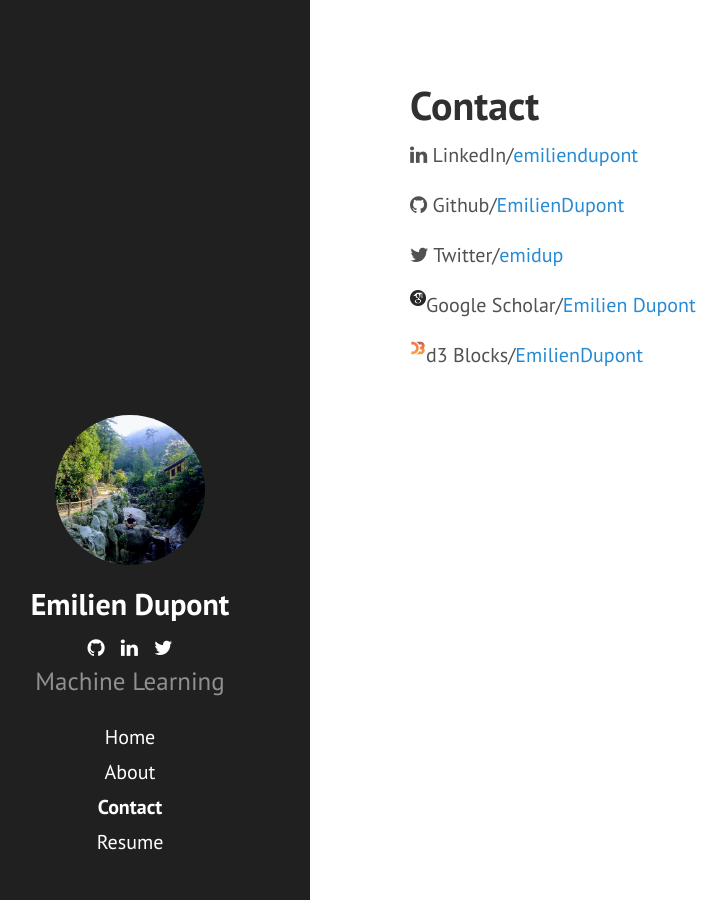
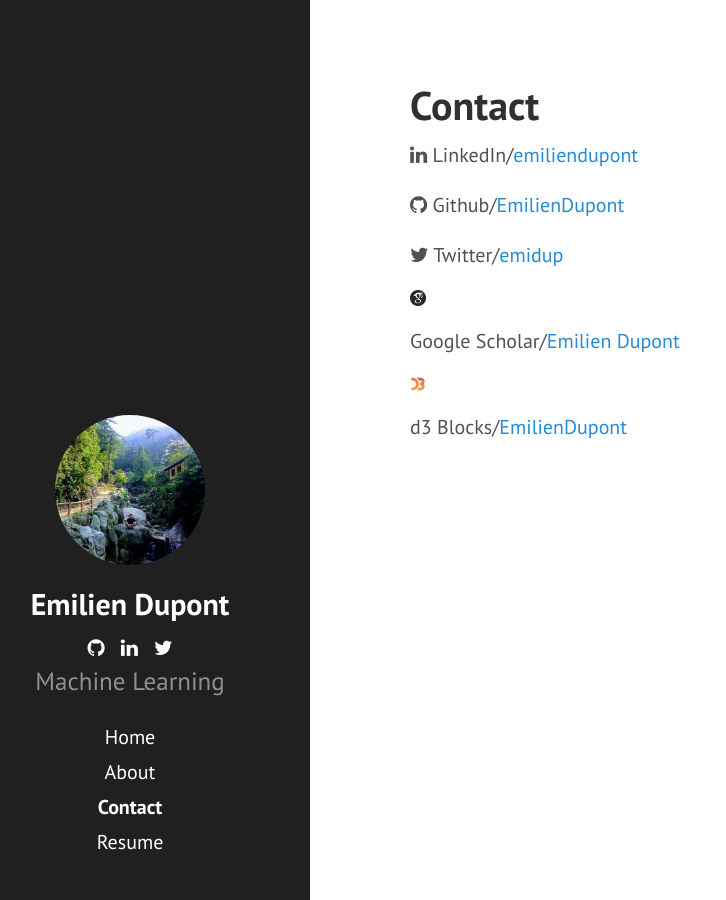
Before and after one commit to EmilienDupont/emiliendupont.github.io, a Jekyll site: the page built from contact.md, in a window 1280 px wide. Shown: the whole page, without its empty margins (50-776 px from the left). Built offline with Jekyll 4.4.1, drawn with Linux system fonts in a browser that asks for light colours; nearby versions of some CDN libraries.

```diff
--- a/contact.md
+++ b/contact.md
@@ -9,6 +9,6 @@
 
 <i class="fa fa-twitter"></i> Twitter/[emidup](https://twitter.com/emidup)
 
-<img src="{{ site.url }}/imgs/gscholar_icon.png" style="float:left; width:16px;"> Google Scholar/[Emilien Dupont](https://scholar.google.com/citations?user=IY5WyIEAAAAJ&hl=en)
+<img src="{{ site.url }}/imgs/gscholar_icon.png" style="align: middle; width:16px;"> Google Scholar/[Emilien Dupont](https://scholar.google.com/citations?user=IY5WyIEAAAAJ&hl=en)
 
-<img src="{{ site.url }}/imgs/d3_icon.png" style="float:left; width:16px;"> d3 Blocks/[EmilienDupont](https://bl.ocks.org/EmilienDupont)
+<img src="{{ site.url }}/imgs/d3_icon.png" style="align: middle; width:16px;"> d3 Blocks/[EmilienDupont](https://bl.ocks.org/EmilienDupont)
```
